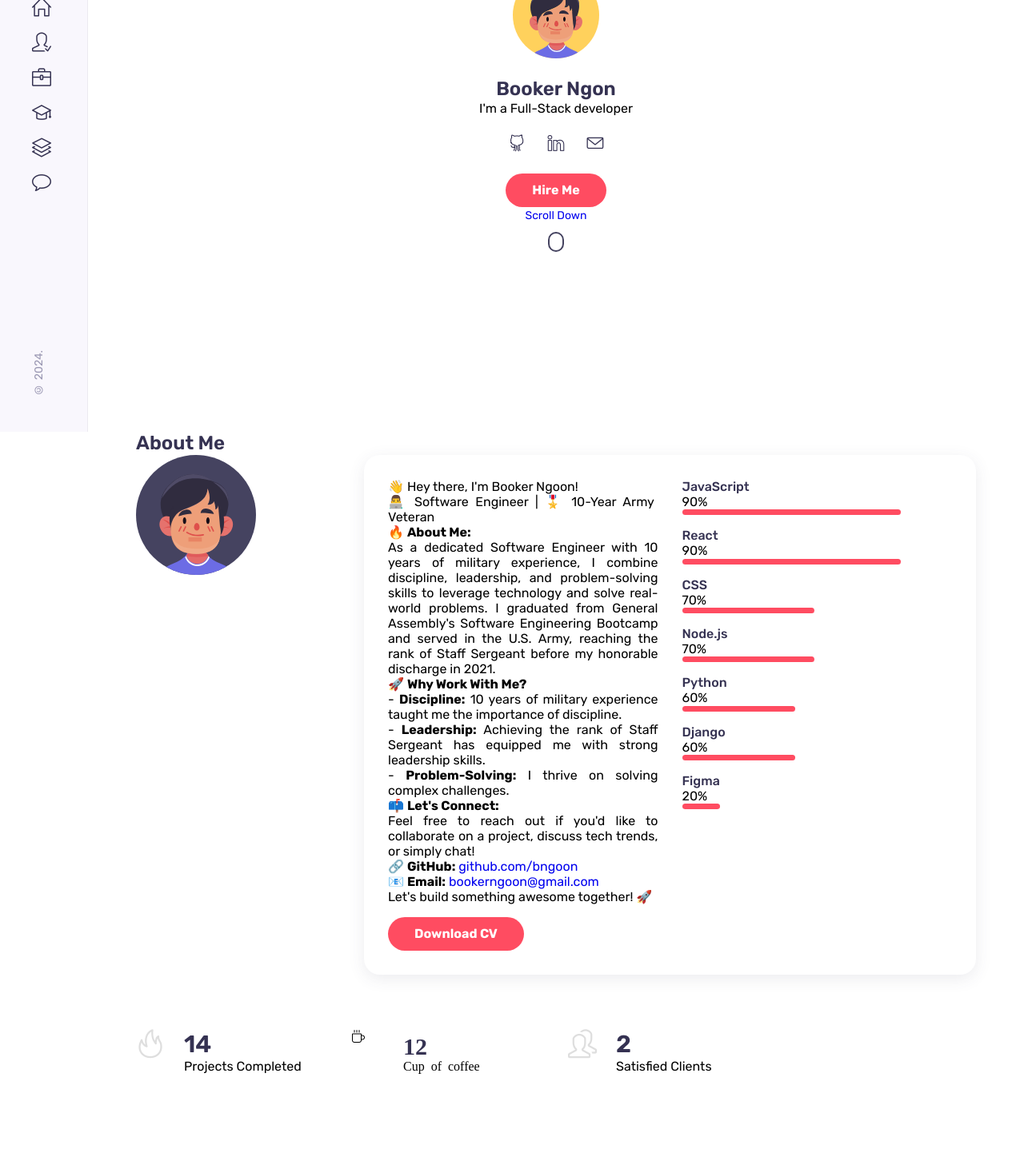
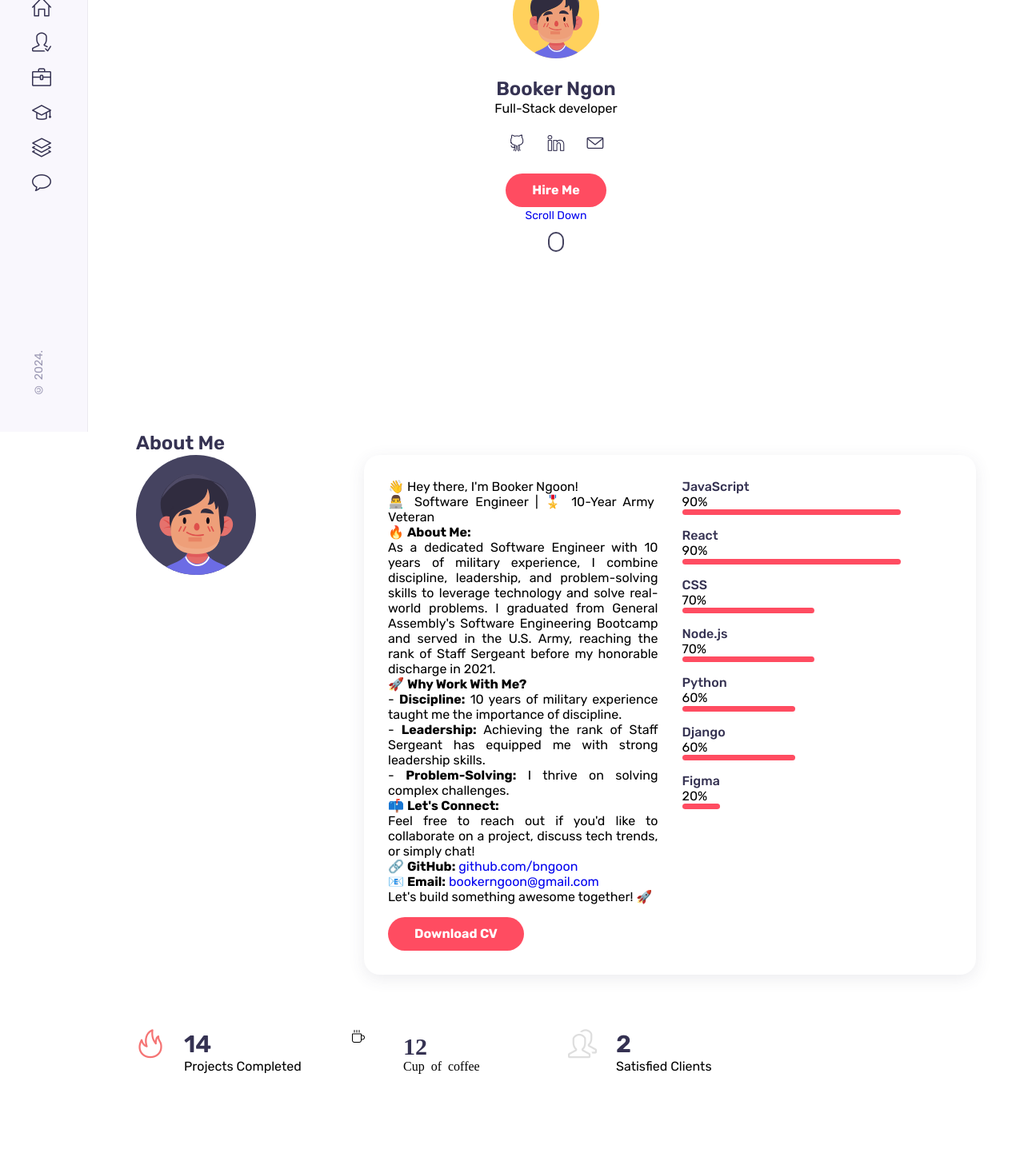
Before and after one commit to bngoon/react-portfollio, a React (Create React App) app: page / in a window 1280 px wide. Shown: the part 260-1717 px from the top of the page at 80% size. Built offline with nearby package versions, Linux system fonts and the light colour scheme.

Commit message:
update about me, need to add project links

```diff
--- a/src/components/about/About.jsx
+++ b/src/components/about/About.jsx
@@ -12,6 +12,8 @@ function About() {
         <img src={Image} alt="" className="about__img" />
         <div className="about__data grid">
           <div className="about__info">
+
+
           <p className="about__description">
     👋 Hey there, I'm Booker Ngoon!<br />
 
@@ -37,6 +39,7 @@ function About() {
 
 
             <a href="https://docs.google.com/document/d/1yugkjSE_2K4mptWzFe6ulipkhCsfl0Q4CsARmrmiwtg/edit?usp=sharing" className="btn">Download CV</a>
+
           </div>
           <div className="about__skills grid">
             <div className="skills__data">
--- a/src/components/about/AboutBox.jsx
+++ b/src/components/about/AboutBox.jsx
@@ -1,10 +1,10 @@
 import React from 'react'
-
+import './aboutbox.css'
 function AboutBox() {
   return (
     <div className="about__boxes grid">
         <div className="about__box">
-            <i className="about__icon icon-fire"></i>
+        <i className="about__icon icon-fire" style={{ color: '#f57474', fontSize: 'var(--h1-font-size)' }}></i>
 
             <div>
                 <h3 className="about__title">14</h3>
--- a/src/components/about/about.css
+++ b/src/components/about/about.css
@@ -162,10 +162,6 @@
   border-radius: 0.25rem;
 }
 
-.skills__bar {
-  /* background-color: #f1f1f1; */
-}
-
 .skills__percentage {
   display: block;
   background-color: var(--first-color);
--- /dev/null
+++ b/src/components/about/aboutbox.css
@@ -0,0 +1,4 @@
+.about__icon.icon-fire {
+  color: #f57474;
+  font-size: var(--h1-font-size);
+}
--- a/src/components/home/Home.jsx
+++ b/src/components/home/Home.jsx
@@ -13,7 +13,7 @@ function Home() {
     <div className="intro">
       <img src={Me} alt="" className="home__img" />
       <h1 className='home__education'>Booker Ngon</h1>
-      <span className="home__education">I'm a Full-Stack developer</span>
+      <span className="home__education">Full-Stack developer</span>
 
       <HeaderSocials/>
 
```
